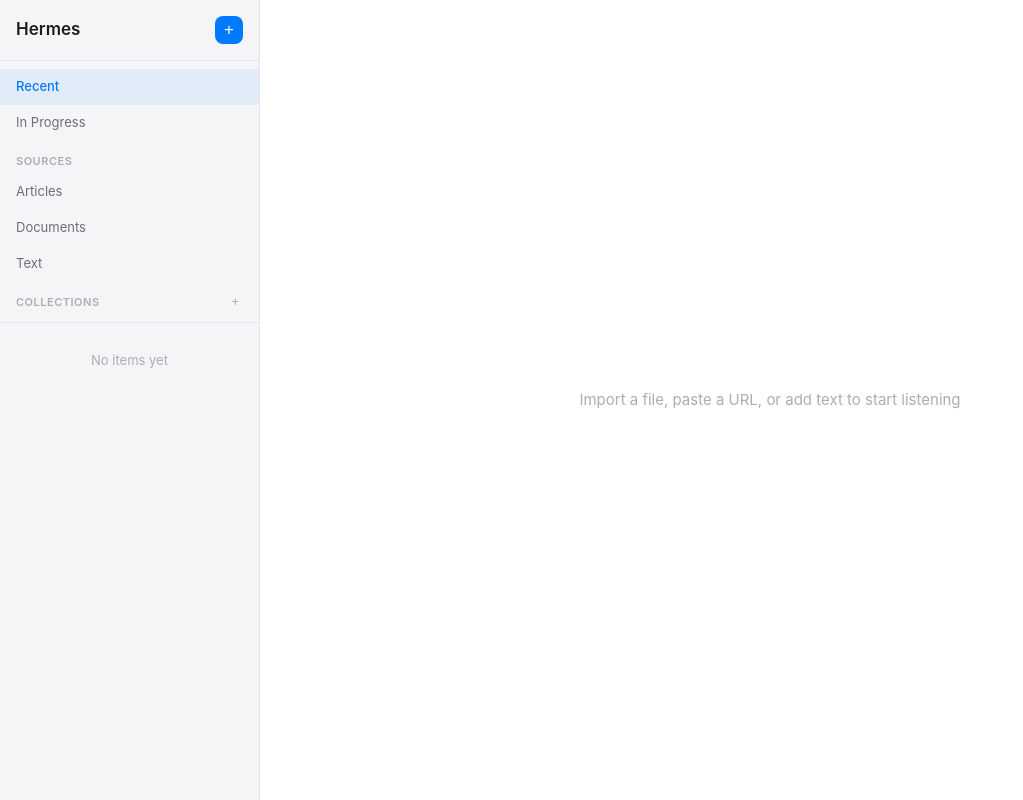
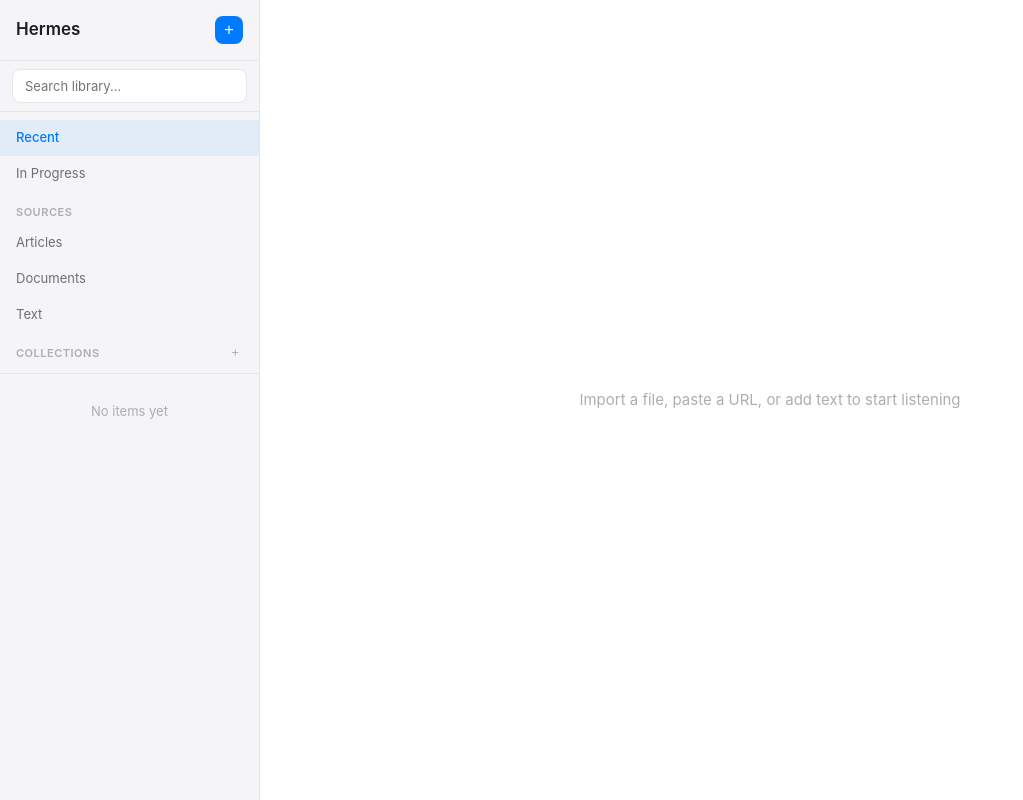
Before and after one commit to shreyas23/hermes, a Flask app: page / in a window 1280 px wide. Shown: the whole page, without its empty margins (0-1023 px from the left). Run offline with Flask 3, Linux system fonts and the light colour scheme; data that the repository does not hold is empty.

Commit message:
feat: add library search
- Search input in sidebar header
- Debounced search (250ms) filters items by title
- Clearing search returns to current view
- Search API endpoint on backend

```diff
--- a/app.py
+++ b/app.py
@@ -62,6 +62,16 @@ def library_list():
         items = get_items()
 
     return jsonify({'items': [_item_summary(i) for i in items]})
+
+
+@app.route('/api/library/search', methods=['GET'])
+def library_search():
+    query = request.args.get('q', '').strip().lower()
+    if not query:
+        return jsonify({'items': []})
+    items = get_items()
+    results = [i for i in items if query in i['title'].lower()]
+    return jsonify({'items': [_item_summary(i) for i in results]})
 
 
 @app.route('/api/library/<int:item_id>', methods=['GET'])
--- a/static/css/layout.css
+++ b/static/css/layout.css
@@ -68,6 +68,30 @@ body {
 
 .sidebar__add:hover {
   background: var(--accent-hover);
+}
+
+/* Search */
+.sidebar__search {
+  padding: var(--space-2) var(--space-3);
+  border-bottom: 1px solid var(--border);
+}
+
+.sidebar__search-input {
+  width: 100%;
+  background: var(--bg-primary);
+  border: 1px solid var(--border);
+  border-radius: var(--radius-md);
+  padding: var(--space-2) var(--space-3);
+  font-size: var(--text-sm);
+  font-family: var(--font-family);
+  color: var(--text-primary);
+  outline: none;
+  transition: border-color var(--transition-fast);
+}
+
+.sidebar__search-input:focus {
+  border-color: var(--accent);
+  box-shadow: 0 0 0 3px var(--accent-subtle);
 }
 
 /* Nav */
--- a/static/js/sidebar.js
+++ b/static/js/sidebar.js
@@ -6,13 +6,28 @@ import { formatTime, escHtml } from './utils.js';
 
 const itemList = document.getElementById('item-list');
 const collectionsList = document.getElementById('collections-list');
+const searchInput = document.getElementById('search-input');
 
 let onItemOpen = null;
 let onItemDelete = null;
+let searchTimeout = null;
 
 export function initSidebar({ onOpen, onDelete }) {
   onItemOpen = onOpen;
   onItemDelete = onDelete;
+
+  searchInput.addEventListener('input', () => {
+    clearTimeout(searchTimeout);
+    const query = searchInput.value.trim();
+    if (!query) {
+      loadView(state.currentView);
+      return;
+    }
+    searchTimeout = setTimeout(async () => {
+      const data = await api(`/api/library/search?q=${encodeURIComponent(query)}`, { showError: false });
+      if (data.items) renderItemList(data.items);
+    }, 250);
+  });
 
   document.querySelectorAll('.nav__item').forEach(el => {
     el.addEventListener('click', () => {
--- a/templates/index.html
+++ b/templates/index.html
@@ -15,6 +15,10 @@
       <div class="sidebar__header">
         <h1 class="sidebar__title">Hermes</h1>
         <button class="sidebar__add" id="btn-add" title="Import">+</button>
+      </div>
+
+      <div class="sidebar__search">
+        <input type="text" class="sidebar__search-input" id="search-input" placeholder="Search library...">
       </div>
 
       <nav class="nav">
```
